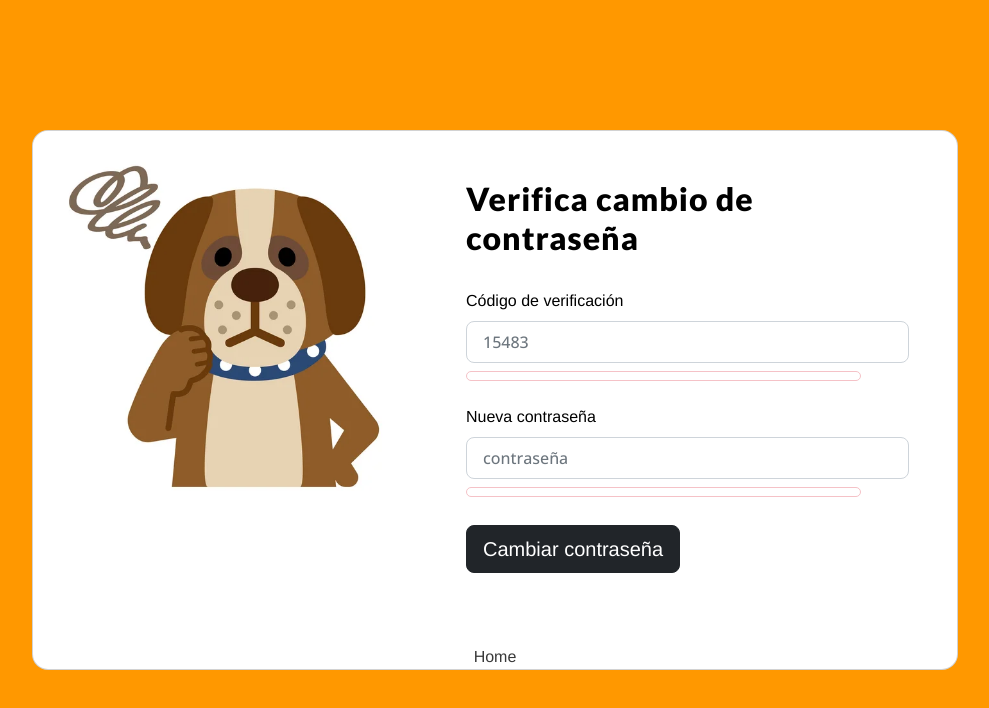
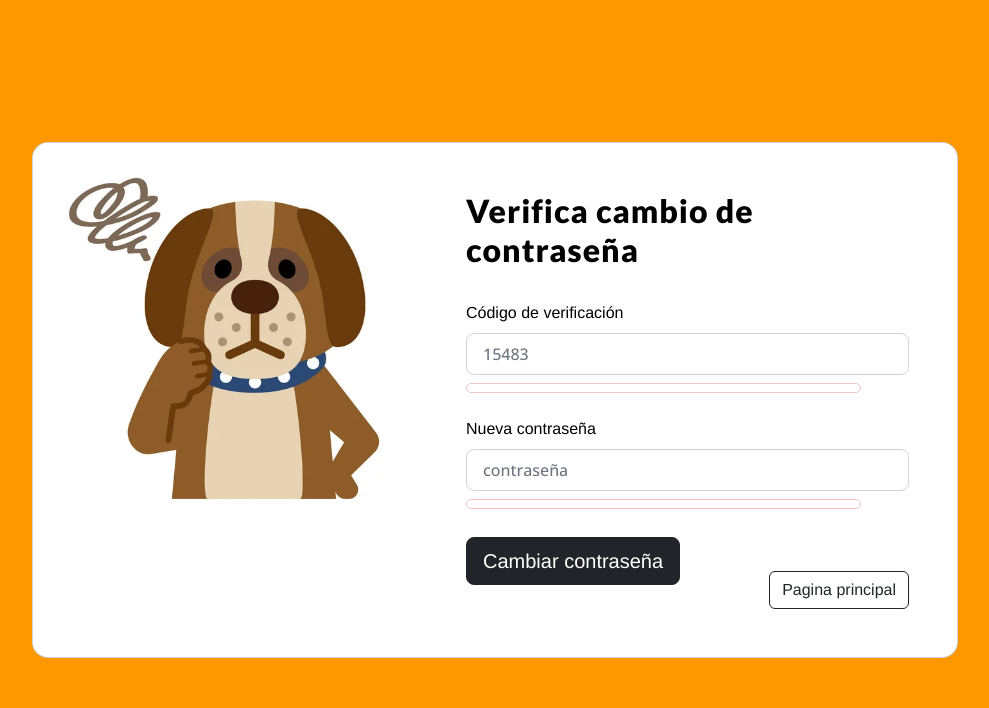
Before and after one commit to Jau2002/buddy-care, a React (Vite) app in the folder client/: page /SignIn/password in a window 1280 px wide. Shown: the top 708 px of the page, without its empty margins (145-1134 px from the left). Built offline with nearby package versions, Linux system fonts and the light colour scheme; no server answers.

Commit message:
fix: loggin feature

```diff
--- a/client/src/hooks/authenticating.tsx
+++ b/client/src/hooks/authenticating.tsx
@@ -4,6 +4,7 @@ import type { Type } from '../components/components';
 import { getUser } from '../features/logger/logInActions';
 import { selectLogIn } from '../features/logger/logInSlice';
 import { LogInAction } from '../features/reducers';
+import prevSubmit from '../utils/prevSubmit';
 import type { Auth, Location, Submit } from './hook';
 
 function authenticating(): Auth {
@@ -15,17 +16,12 @@ function authenticating(): Auth {
 
 	const navigate: NavigateFunction = useNavigate();
 
-	const handleSubmit: Submit = ({ email, password }: Type) => {
-		const query = {
-			myQuery: `SELECT email, password, apellido, nombres, id FROM pfvet_clientes WHERE TRIM(email)='${email?.trim()}' AND TRIM(password)='${password?.trim()}' LIMIT 1;`,
-		};
-		dispatch(getUser(query));
-		console.log(logger);
+	const handleSubmit: Submit = (values: Type) => {
 		logger.length
 			? setTimeout(() => {
 					navigate('/');
 			  }, 2000)
-			: navigate('/');
+			: dispatch(getUser(prevSubmit(values)));
 	};
 
 	const defaultInputs: Type = {
--- a/client/src/pages/LogIn.tsx
+++ b/client/src/pages/LogIn.tsx
@@ -40,6 +40,16 @@ function LogIn(): ReactElement {
 												>
 													Registrarse aquí
 												</Link>
+												<div className='d-grid gap-2 d-md-flex justify-content-md-end form-article--button'>
+													<Link
+														to='/'
+														className='small text-muted'
+													>
+														<button className='btn btn-outline-dark'>
+															Pagina principal
+														</button>
+													</Link>
+												</div>
 											</p>
 										</div>
 									</div>
--- a/client/src/pages/PasswordRecovery.tsx
+++ b/client/src/pages/PasswordRecovery.tsx
@@ -1,17 +1,9 @@
 import { ReactElement } from 'react';
+import { Link } from 'react-router-dom';
 import Forms from '../components/Forms';
 import { passwords } from '../utils/form';
-import { useNavigate } from 'react-router-dom';
 
 function PasswordRecovery(): ReactElement {
-
-	const navigate = useNavigate()
-
-	const routeChange = () =>{
-		let path = '/';
-		 navigate(path);
-	  }
-
 	return (
 		<article className='vh-100 form-article'>
 			<div className='container py-5 h-100'>
@@ -35,7 +27,16 @@ function PasswordRecovery(): ReactElement {
 										/>
 									</div>
 								</div>
-									<button onClick={()=> routeChange()}>Home</button>
+								<div className='d-grid gap-2 d-md-flex justify-content-md-end form-article--button'>
+									<Link
+										to='/'
+										className='small text-muted'
+									>
+										<button className='btn btn-outline-dark'>
+											Pagina principal
+										</button>
+									</Link>
+								</div>
 							</div>
 						</div>
 					</div>
--- a/client/src/pages/UserValidate.tsx
+++ b/client/src/pages/UserValidate.tsx
@@ -1,4 +1,5 @@
 import { ReactElement } from 'react';
+import { Link } from 'react-router-dom';
 import Forms from '../components/Forms';
 import { email } from '../utils/form';
 
@@ -26,6 +27,16 @@ function UserValidate(): ReactElement {
 										/>
 									</div>
 								</div>
+								<div className='d-grid gap-2 d-md-flex justify-content-md-end form-article--button'>
+									<Link
+										to='/'
+										className='small text-muted'
+									>
+										<button className='btn btn-outline-dark'>
+											Pagina principal
+										</button>
+									</Link>
+								</div>
 							</div>
 						</div>
 					</div>
--- a/client/src/sass/modules/pages/logIn.scss
+++ b/client/src/sass/modules/pages/logIn.scss
@@ -12,4 +12,10 @@
 	&--div {
 		border-radius: 1rem;
 	}
+
+	&--button {
+		position: absolute;
+		right: 3rem;
+		bottom: 3rem;
+	}
 }
--- /dev/null
+++ b/client/src/utils/prevSubmit.ts
@@ -0,0 +1,11 @@
+import type { Type } from '../components/components';
+import type { Query } from './utils';
+
+function prevSubmit({ email, password }: Type): Query {
+	const query: Query = {
+		myQuery: `SELECT email, password, apellido, nombres, id FROM pfvet_clientes WHERE TRIM(email)='${email?.trim()}' AND TRIM(password)='${password?.trim()}' LIMIT 1;`,
+	};
+	return query;
+}
+
+export default prevSubmit;
--- a/client/src/utils/utils.d.ts
+++ b/client/src/utils/utils.d.ts
@@ -9,3 +9,7 @@ interface Attributes {
 	name: string;
 	display: string;
 }
+
+interface Query {
+	myQuery: string;
+}
```
